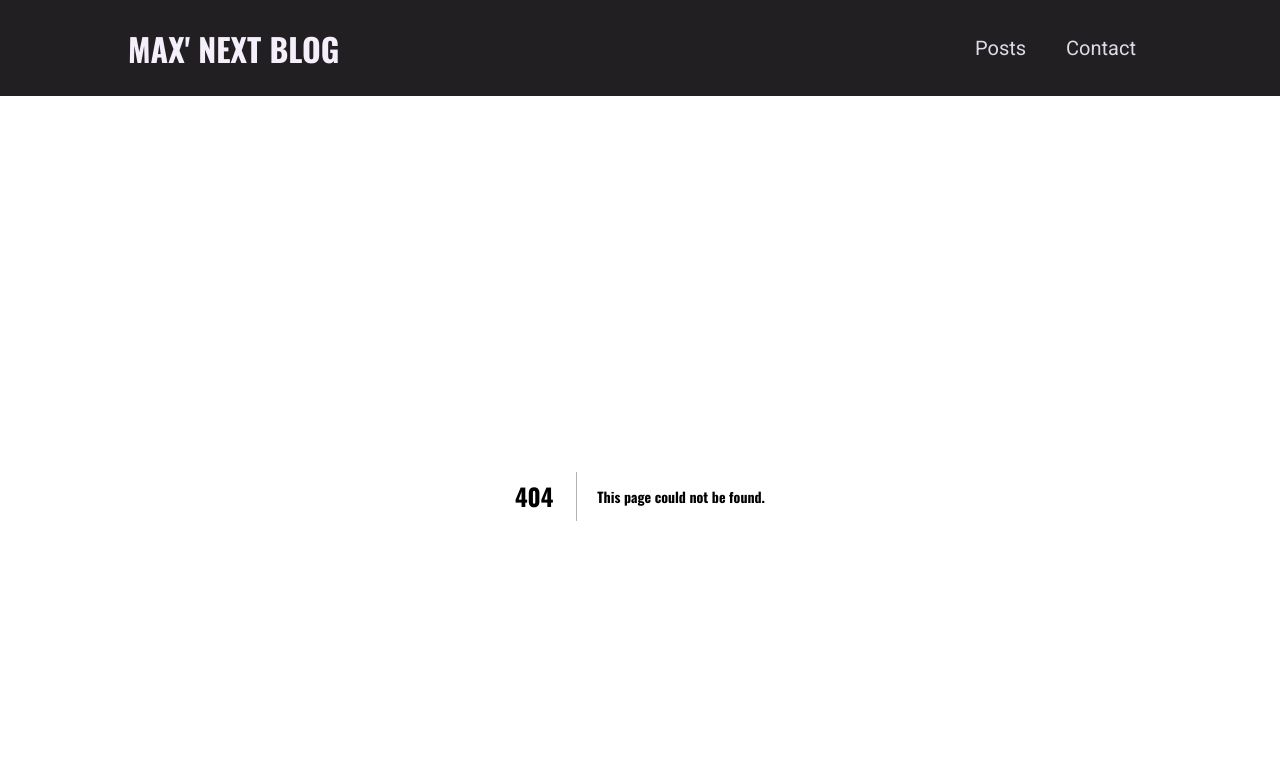
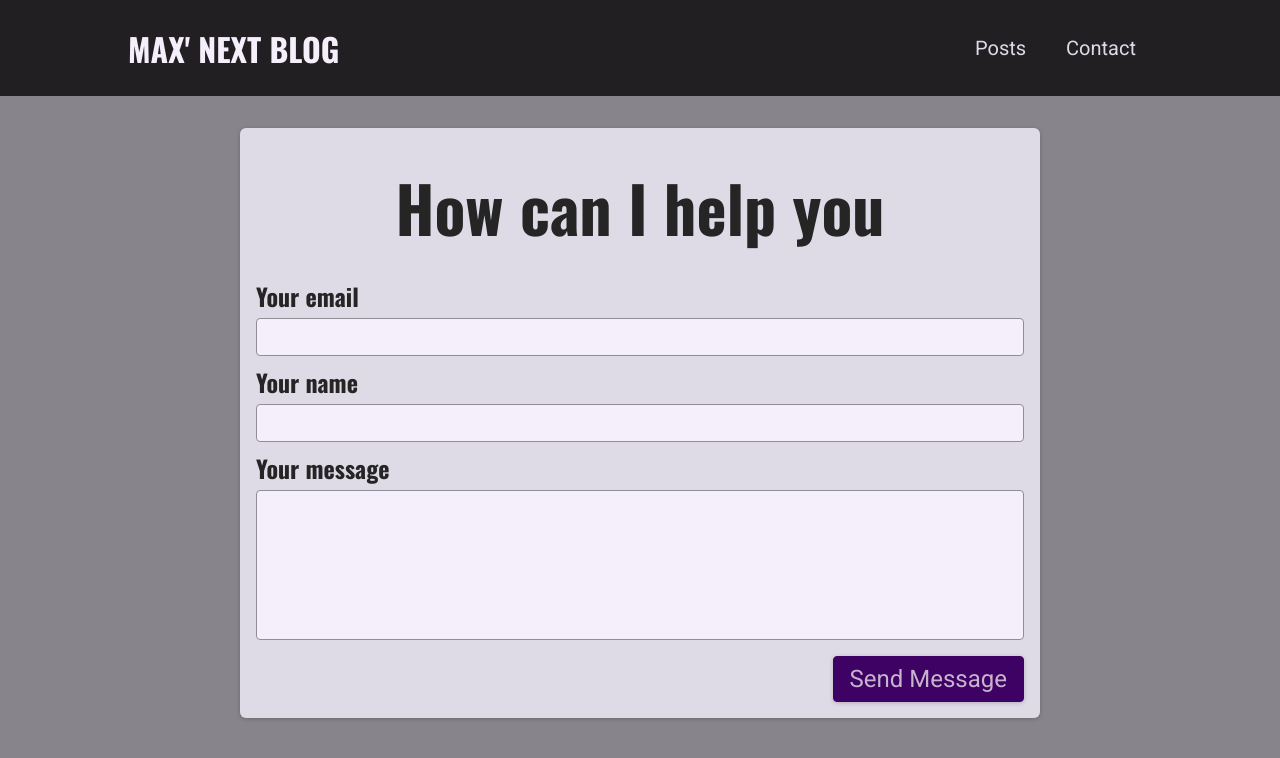
Before and after one commit to ivocardozo/NextjsBlog, a Next.js app: page /contact in a window 1280 px wide. Before the commit this address had no page. Shown: the top 758 px of the page. Built offline with nearby package versions, Linux system fonts and the light colour scheme.

Commit message:
preparing the contact form

```diff
--- /dev/null
+++ b/components/contact/contact-form.js
@@ -0,0 +1,42 @@
+import React from 'react'
+
+import classes from './contact-form.module.css'
+
+const ContactForm = () => {
+  return (
+    <section className={classes.contact}>
+      <h1>How can I help you</h1>
+      <form className={classes.form}>
+        <div className={classes.controls}>
+            <label htmlFor='email'>Your email</label>
+            <input
+                type='email'
+                id='email'
+                required
+            />
+        </div>
+        <div className={classes.controls}>
+            <label htmlFor='name'>Your name</label>
+            <input
+                type='text'
+                id='name'
+                required
+            />
+        </div>
+        <div className={classes.controls}>
+            <label htmlFor='message'>Your message</label>
+            <textarea
+                rows='5'
+                id='message'
+                required
+            />
+        </div>
+        <div className={classes.actions}>
+            <button>Send Message</button>
+        </div>
+      </form>
+    </section>
+  )
+}
+
+export default ContactForm
--- /dev/null
+++ b/components/contact/contact-form.module.css
@@ -0,0 +1,73 @@
+.contact {
+    margin: var(--size-8) auto;
+    border-radius: 6px;
+    background-color: var(--color-grey-100);
+    width: 90%;
+    max-width: 50rem;
+    padding: var(--size-4);
+    box-shadow: 0 1px 4px rgba(0, 0, 0, 0.2);
+    font-size: var(--size-6);
+  }
+
+  .contact h1 {
+    font-size: var(--size-8);
+    margin: var(--size-4) 0;
+    text-align: left;
+  }
+
+  .form label {
+    display: block;
+    font-family: 'Oswald', sans-serif;
+    font-weight: bold;
+    margin: var(--size-2) 0 var(--size-1) 0;
+  }
+
+  .form input,
+  .form textarea {
+    font: inherit;
+    padding: var(--size-1);
+    border-radius: 4px;
+    width: 100%;
+    border: 1px solid var(--color-grey-400);
+    background-color: var(--color-grey-50);
+    resize: none;
+  }
+
+  .controls {
+    display: flex;
+    column-gap: 1rem;
+    flex-wrap: wrap;
+  }
+
+  .control {
+    flex: 1;
+    min-width: 10rem;
+  }
+
+  .actions {
+    margin-top: var(--size-4);
+    text-align: right;
+  }
+
+  .form button {
+    font: inherit;
+    cursor: pointer;
+    background-color: var(--color-primary-700);
+    border: 1px solid var(--color-primary-700);
+    padding: var(--size-2) var(--size-4);
+    border-radius: 4px;
+    color: var(--color-primary-50);
+    box-shadow: 0 1px 4px rgba(0, 0, 0, 0.2);
+  }
+
+  .form button:hover {
+    background-color: var(--color-primary-500);
+    border-color: var(--color-primary-500);
+  }
+
+  @media (min-width: 768px) {
+    .contact h1 {
+      font-size: var(--size-16);
+      text-align: center;
+    }
+  }
--- /dev/null
+++ b/pages/contact.js
@@ -0,0 +1,11 @@
+import React from 'react'
+
+import ContactForm from '@/components/contact/contact-form'
+
+const ContactPage = () => {
+  return (
+    <ContactForm />
+  )
+}
+
+export default ContactPage
```
